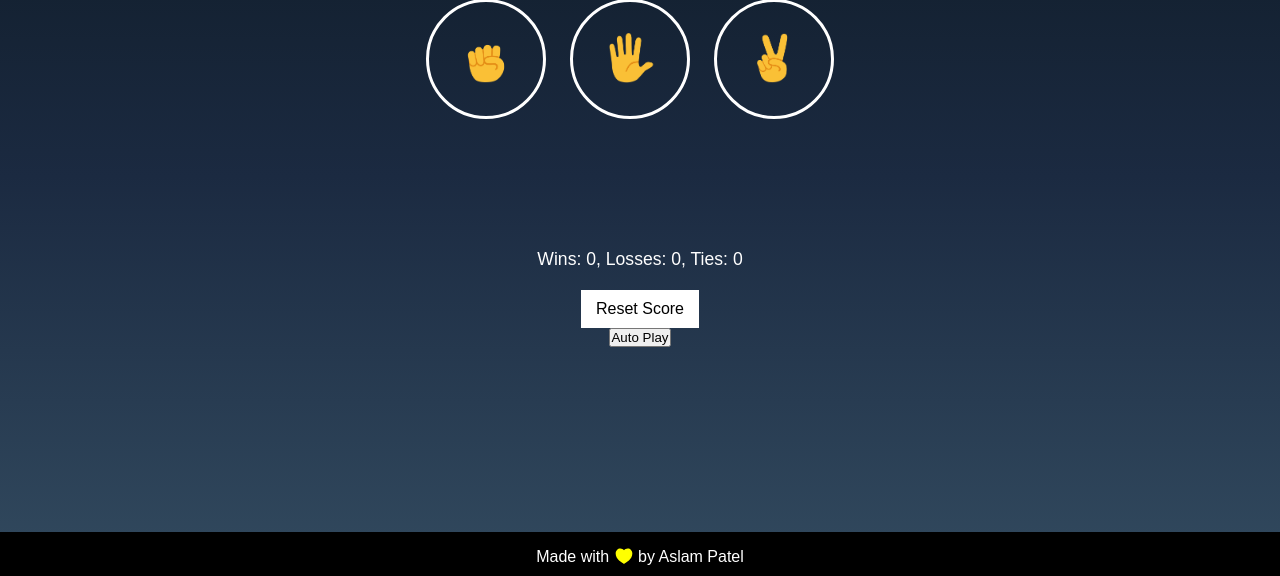
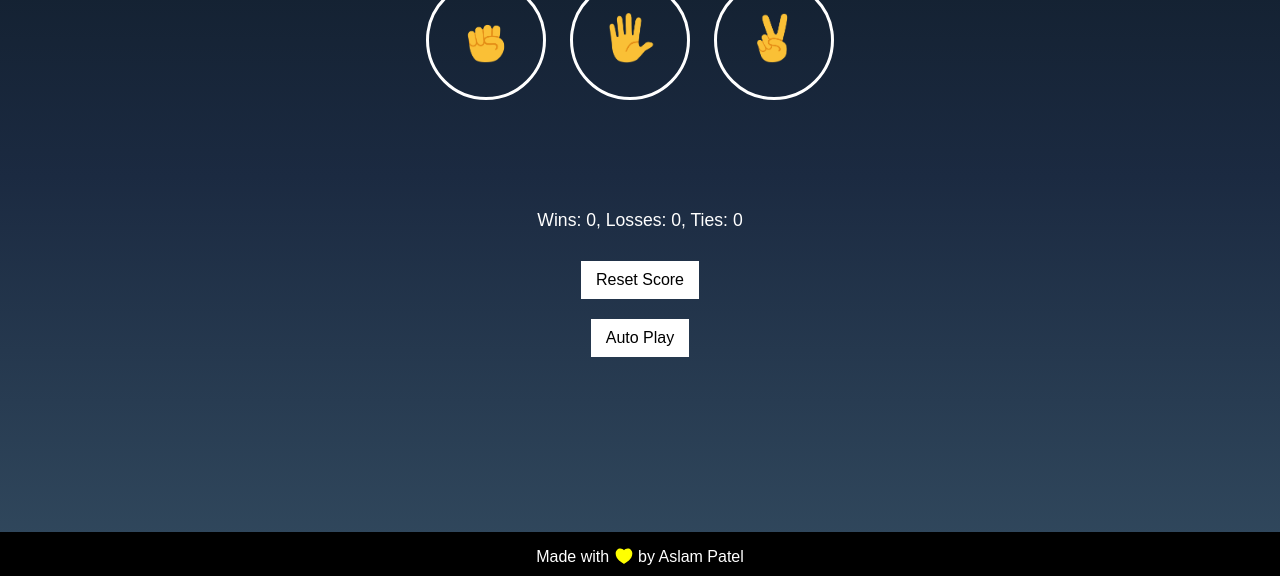
Before and after one commit to AmazeAzlan/rock-paper-scissors, a plain HTML site: page index.html in a window 1280 px wide. Shown: the part 224-800 px from the top of the page. Drawn offline with Linux system fonts and the light colour scheme.

Commit message:
Update style1.css

```diff
--- a/style1.css
+++ b/style1.css
@@ -38,6 +38,7 @@ h2 {
   height: 120px;
   margin-right: 20px;
   margin-bottom: 30px;
+  cursor: pointer;
 }
 
 .result-txt {
@@ -47,7 +48,7 @@ h2 {
 
 .moves-txt {
   font-size: 1.2rem;
-  margin-block: 20px 60px;
+  margin-block: 20px 40px;
 }
 
 .score-txt {
@@ -55,11 +56,15 @@ h2 {
   margin-block: 20px;
 }
 
-.reset-button {
+.reset-button,
+.auto-play-button,
+.reset-confirm-button {
   background-color: white;
   padding: 10px 15px;
   border: none;
   font-size: 1rem;
+  margin: 10px;
+  cursor: pointer;
 }
 
 footer {
```
